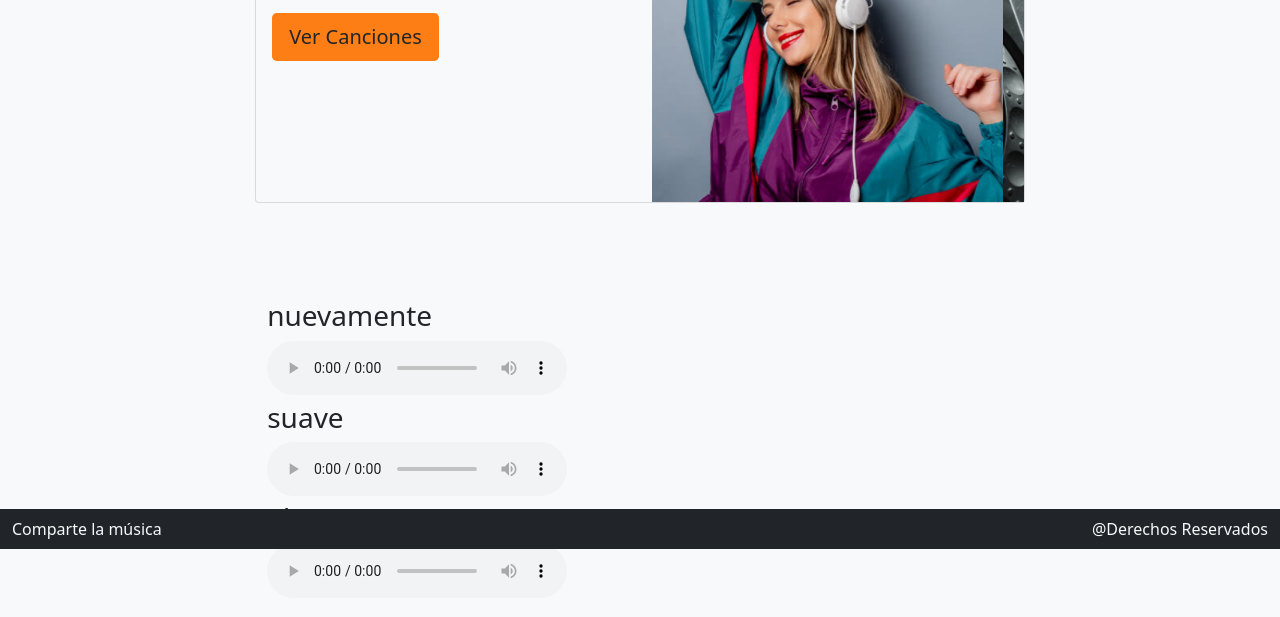
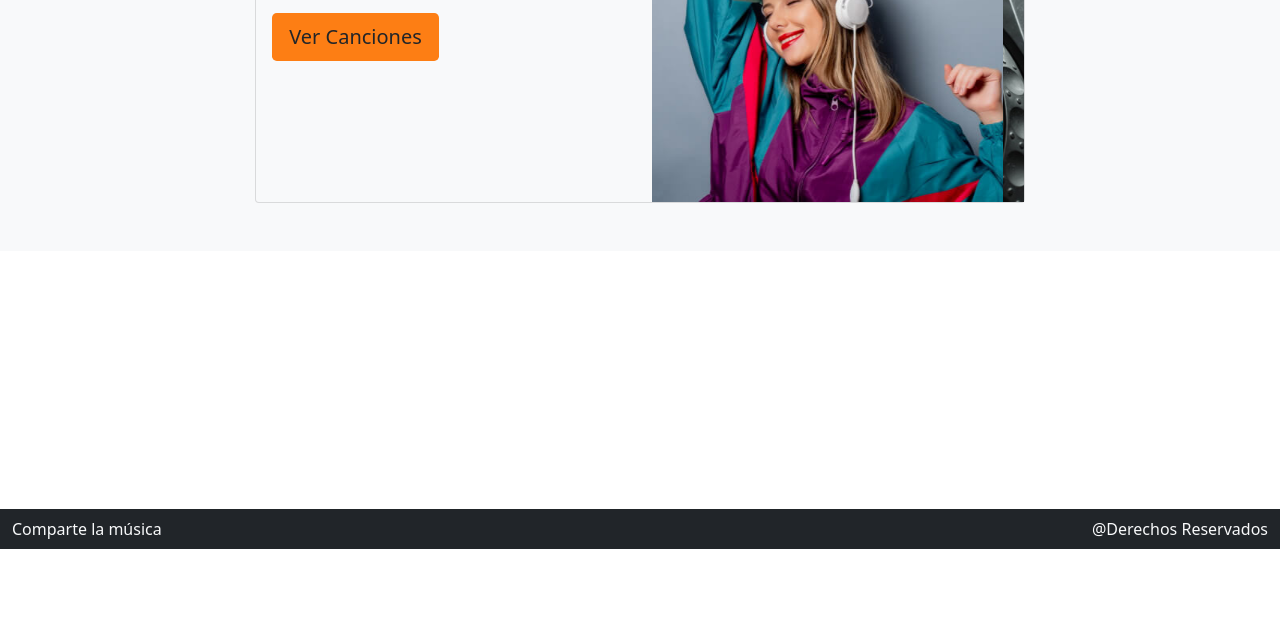
Before and after one commit to FelipeMarinn/online-songs, a plain HTML site: page index.html in a window 1280 px wide. Shown: the part 251-868 px from the top of the page. After the commit the page ends 800 px from the top, so only its background shows below. Drawn offline with nearby package versions, Linux system fonts and the light colour scheme.

Commit message:
update index.html

```diff
--- a/index.html
+++ b/index.html
@@ -103,13 +103,6 @@
     </main>
 
 
-    <!-- Top 3 tabla ----------------------- -->
-    <section class="container-fluid bg-light p-sm-5">
-        <div class="row m-auto max-width" id="top3">
-        </div>
-    </section>
-
-
     <footer class="container-fluid py-2 bg-dark text-light">
       <div class="row">
         <div class="col">
```
